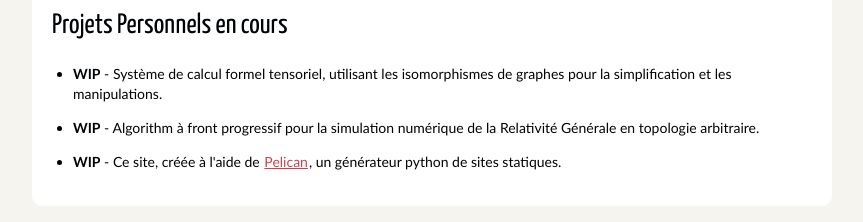
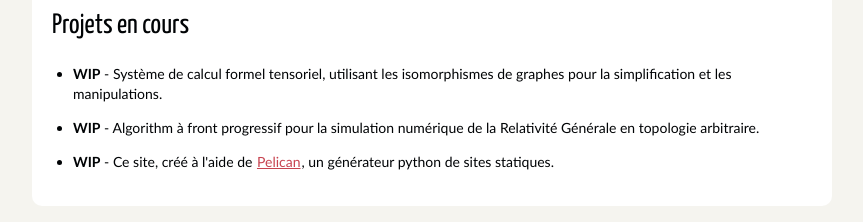
Before and after one commit to FlorentinJ/florentinj.github.io, a plain HTML site: page fr/projects.html in a window 1280 px wide. Shown: the part 2613-2835 px from the top of the page, without its empty margins (208-1071 px from the left). Drawn offline with Linux system fonts and the light colour scheme; files whose address does not match are found by name.

Commit message:
Build before deploy

```diff
--- a/fr/projects.html
+++ b/fr/projects.html
@@ -83,11 +83,11 @@
     <figcaption>Example d'emploi du temps d'une classe de SEGPA (sans option ni demi-groupe) et d'un professeur de français.</figcaption>
 </figure>
 
-<h1>Projets Personnels en cours</h1>
+<h1>Projets en cours</h1>
 <ul>
 <li><strong>WIP</strong> - Système de calcul formel tensoriel, utilisant les isomorphismes de graphes pour la simplification et les manipulations.</li>
 <li><strong>WIP</strong> - Algorithm à front progressif pour la simulation numérique de la Relativité Générale en topologie arbitraire.</li>
-<li><strong>WIP</strong> - Ce site, créée à l'aide de <a href="https://getpelican.com/">Pelican</a>, un générateur python de sites statiques.</li>
+<li><strong>WIP</strong> - Ce site, créé à l'aide de <a href="https://getpelican.com/">Pelican</a>, un générateur python de sites statiques.</li>
 </ul>
   </section>
 
```
